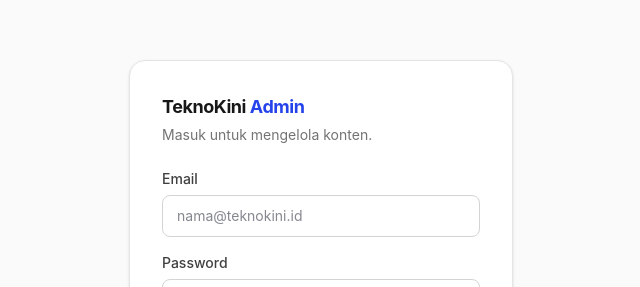
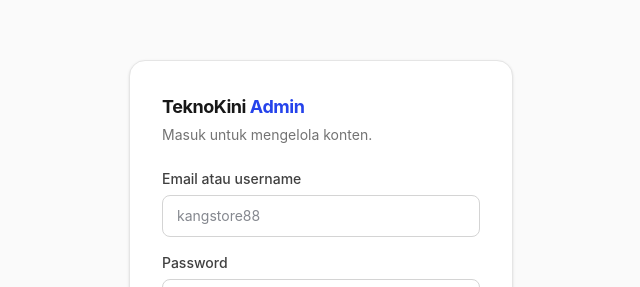
Before and after one commit to NOKOS-PRO/TEKNOKINI, a Next.js app: page /login in a window 1280 px wide. Shown: the part 165-452 px from the top of the page, without its empty margins (319-959 px from the left). Built offline with nearby package versions, Linux system fonts and the light colour scheme; no server answers.

Commit message:
Allow staff to sign in with username instead of email

```diff
--- a/app/login/actions.ts
+++ b/app/login/actions.ts
@@ -7,20 +7,27 @@
   error?: string;
 }
 
+/** Username tanpa "@" dipetakan ke domain internal akun staf. */
+const INTERNAL_EMAIL_DOMAIN = "teknokini.local";
+
 export async function signIn(_prevState: SignInState, formData: FormData): Promise<SignInState> {
-  const email = String(formData.get("email") ?? "").trim();
+  const identifier = String(formData.get("email") ?? "").trim();
   const password = String(formData.get("password") ?? "");
   const next = String(formData.get("next") ?? "/admin");
 
-  if (!email || !password) {
-    return { error: "Email dan password wajib diisi." };
+  if (!identifier || !password) {
+    return { error: "Email/username dan password wajib diisi." };
   }
+
+  const email = identifier.includes("@")
+    ? identifier
+    : `${identifier.toLowerCase()}@${INTERNAL_EMAIL_DOMAIN}`;
 
   const supabase = await createClient();
   const { error } = await supabase.auth.signInWithPassword({ email, password });
 
   if (error) {
-    return { error: "Email atau password salah." };
+    return { error: "Email/username atau password salah." };
   }
 
   redirect(next.startsWith("/admin") ? next : "/admin");
--- a/components/auth/LoginForm.tsx
+++ b/components/auth/LoginForm.tsx
@@ -14,16 +14,16 @@
 
       <div>
         <label htmlFor="email" className="mb-1.5 block text-sm font-medium text-neutral-700">
-          Email
+          Email atau username
         </label>
         <input
           id="email"
           name="email"
-          type="email"
+          type="text"
           required
-          autoComplete="email"
+          autoComplete="username"
           className="w-full rounded-lg border border-neutral-300 px-3.5 py-2.5 text-sm outline-none focus:border-brand-500 focus:ring-2 focus:ring-brand-100"
-          placeholder="nama@teknokini.id"
+          placeholder="kangstore88"
         />
       </div>
 
```
